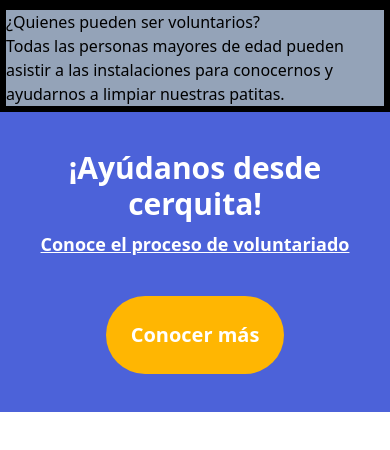
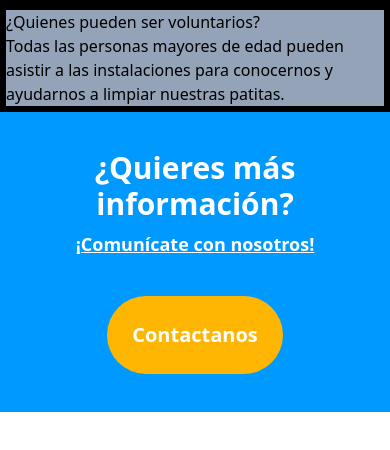
Before and after one commit to Tongother/dejando-huella, a Next.js app: page / in a window 390 px wide. Shown: the top 450 px of the page. Built offline with nearby package versions, Linux system fonts and the light colour scheme.

Commit message:
11/10/2024 create: hice el 2do banner responsivo

```diff
--- a/src/app/components/banner/Banner.tsx
+++ b/src/app/components/banner/Banner.tsx
@@ -3,12 +3,12 @@ import Link from 'next/link';
 
 const Banner = () => {
   return (
-    <section className="flex flex-col lg:flex-row justify-evenly lg:justify-around  items-center bg-[#4C62D9]  rounded-none text-white w-full h-[300px] lg:h-[150px] box-border">
-      <div className="flex flex-col gap-2 text-3xl font-bold items-center">
-        <h1 className='text-center'>¡Ayúdanos desde cerquita!</h1>
+    <section className="flex justify-around items-center bg-[#4C62D9]  rounded-none text-white w-full h-[150px] box-border">
+      <div className="flex flex-col gap-2 text-3xl font-bold">
+        <h1>¡Ayúdanos desde cerquita!</h1>
         <p className='text-lg text-center'><a className='text-white font-bold underline' href="#">Conoce el proceso de voluntariado</a></p>
       </div>
-      <Link href="#" className="bg-[#FFB602] text-white text-center no-underline font-bold text-xl lg:ml-8 rounded-[40px] p-[25px]">Conocer más</Link>
+      <Link href="#" className="bg-[#FFB602] text-white text-center no-underline font-bold text-xl ml-8 rounded-[40px] p-[25px]">Conocer más</Link>
     </section>
   );
 };
--- /dev/null
+++ b/src/app/components/banner2/Banner2.tsx
@@ -0,0 +1,26 @@
+import React from 'react';
+import Link from 'next/link';
+
+const Banner2 = () => {
+  return (
+    <>
+        <section className="hidden lg:flex flex-col lg:flex-row justify-evenly lg:justify-around  items-center bg-[#0099FF]  rounded-none text-white w-full h-[300px] lg:h-[150px] box-border">
+            <Link href="#" className="bg-[#FFB602] text-white text-center no-underline font-bold text-xl lg:ml-8 rounded-[40px] p-[25px]">Contactanos</Link>
+            <div className="flex flex-col gap-2 text-3xl font-bold items-center">
+                <h1 className='text-center'>¿Quieres más información?</h1>
+                <p className='text-lg text-center'><a className='text-white font-bold underline' href="#">¡Comunícate con nosotros!</a></p>
+            </div>
+        </section>
+
+        <section className="flex lg:hidden flex-col lg:flex-row justify-evenly lg:justify-around  items-center bg-[#0099FF]  rounded-none text-white w-full h-[300px] lg:h-[150px] box-border">
+            <div className="flex flex-col gap-2 text-3xl font-bold items-center">
+                <h1 className='text-center'>¿Quieres más información?</h1>
+                <p className='text-lg text-center'><a className='text-white font-bold underline' href="#">¡Comunícate con nosotros!</a></p>
+            </div>
+            <Link href="#" className="bg-[#FFB602] text-white text-center no-underline font-bold text-xl lg:ml-8 rounded-[40px] p-[25px]">Contactanos</Link>
+        </section>
+    </>
+  );
+};
+
+export default Banner2;
--- a/src/app/page.tsx
+++ b/src/app/page.tsx
@@ -1,15 +1,14 @@
 
 import Info from "./components/info/info";
-import Banner from "./components/banner/Banner";
+import Banner2 from "./components/banner2/Banner2";
 export default function Home() {
   return (
     <>
       <Info>
 
       </Info>
-      <Banner>
-
-      </Banner>
+      <Banner2>
+      </Banner2>
     </>
   );
 }
```
